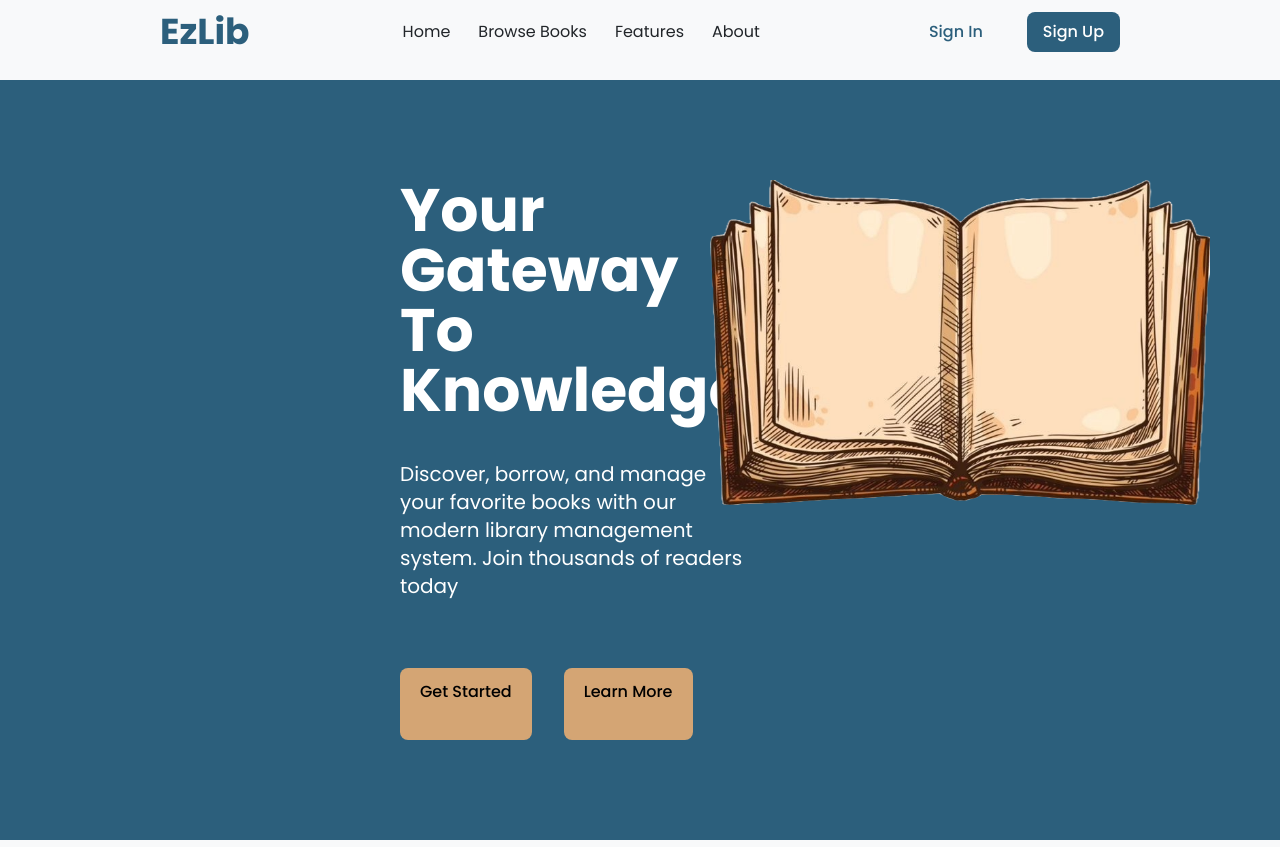
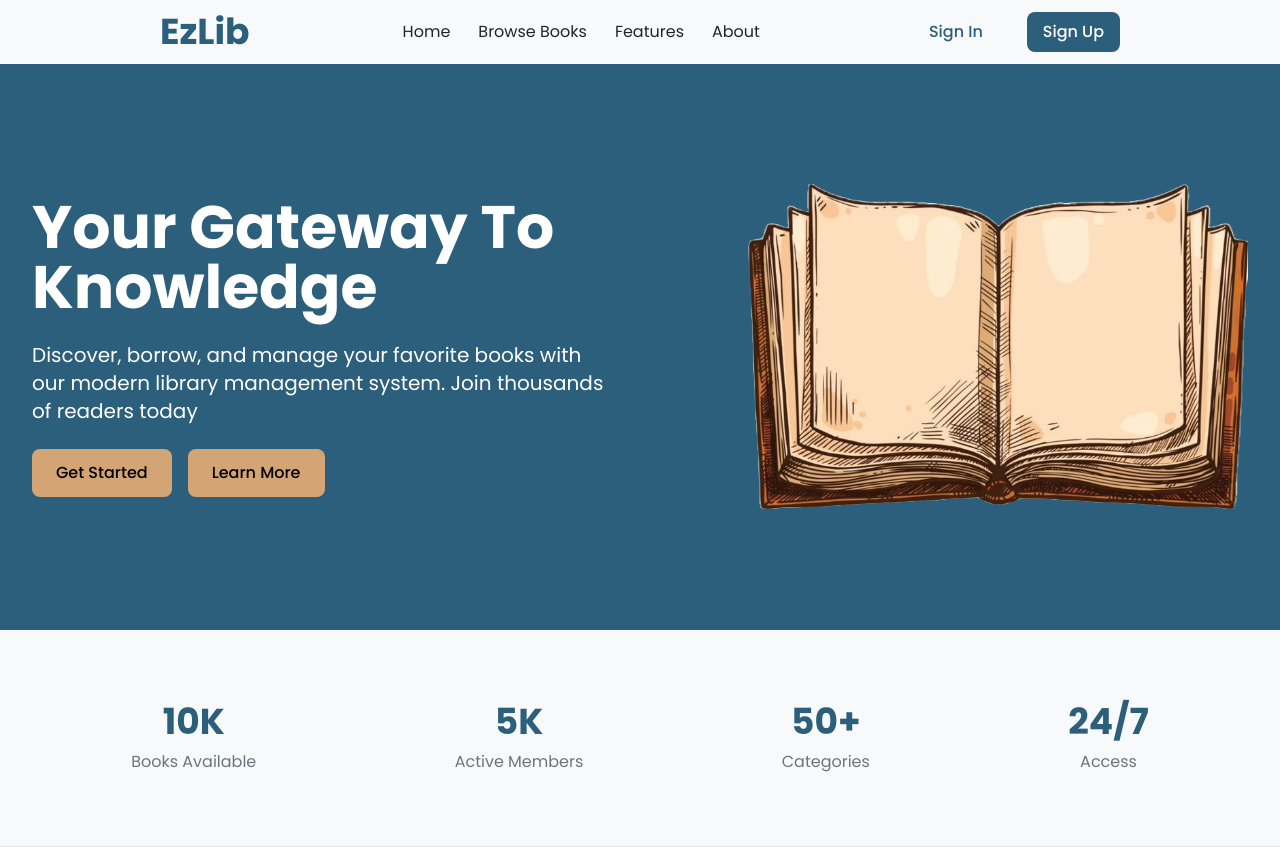
Before and after one commit to hiendat04/ez-lib, a Next.js app: page / in a window 1280 px wide. Built offline with nearby package versions, Linux system fonts and the light colour scheme.

Commit message:
refactor components and finish Stat Section

```diff
--- a/app/page.tsx
+++ b/app/page.tsx
@@ -1,10 +1,12 @@
-import Hero from "@/components/Hero";
-import PublicHeader from "@/components/PublicHeader";
+import HeroSection from "@/components/landing/HeroSection";
+import PublicHeader from "@/components/landing/PublicHeader";
+import StatSection from "@/components/landing/StatSection";
 export default function Home() {
   return (
     <>
       <PublicHeader />
-      <Hero />
+      <HeroSection />
+      <StatSection/>
     </>
   );
 }
--- a/components/Hero.tsx
+++ /dev/null
@@ -1,36 +0,0 @@
-import Image from "next/image";
-
-const Hero = () => {
-  return (
-    <section className="bg-primary mt-4 py-25 text-white">
-      <div className="grid grid-cols-2">
-        <div className="space-y-6">
-          <div className="ml-100 flex h-full flex-col flex-wrap justify-center gap-10">
-            <p className="text-6xl font-bold">Your Gateway To Knowledge</p>
-            <p className="text-xl">
-              Discover, borrow, and manage your favorite books with our modern
-              library management system. Join thousands of readers today
-            </p>
-            <div className="flex gap-8 justify-self-end">
-              <p className="bg-accent hover:bg-accent/80 cursor-pointer rounded-lg px-5 py-3 font-medium text-black">
-                Get Started
-              </p>
-              <p className="bg-accent hover:bg-accent/80 cursor-pointer rounded-lg px-5 py-3 font-medium text-black">
-                Learn More
-              </p>
-            </div>
-          </div>
-        </div>
-        <div className="justify-self-center">
-          <Image
-            alt="EzLib"
-            src="/landing/book-hero.png"
-            width={500}
-            height={500}
-          />
-        </div>
-      </div>
-    </section>
-  );
-};
-export default Hero;
--- /dev/null
+++ b/components/landing/HeroSection.tsx
@@ -0,0 +1,43 @@
+import Image from "next/image";
+
+const HeroSection = () => {
+  return (
+    <section className="bg-primary py-30 text-white">
+      <div className="container mx-auto px-8">
+        <div className="grid grid-cols-1 items-center gap-12 lg:grid-cols-2">
+          {/* Left Column */}
+          <div className="space-y-6">
+            <h1 className="text-5xl font-bold lg:text-6xl">
+              Your Gateway To Knowledge
+            </h1>
+            <p className="text-lg lg:text-xl">
+              Discover, borrow, and manage your favorite books with our modern
+              library management system. Join thousands of readers today
+            </p>
+            <div className="flex gap-4">
+              <button className="bg-accent hover:bg-accent/80 cursor-pointer rounded-lg px-6 py-3 font-medium text-black transition-colors">
+                Get Started
+              </button>
+              <button className="bg-accent hover:bg-accent/80 cursor-pointer rounded-lg px-6 py-3 font-medium text-black transition-colors">
+                Learn More
+              </button>
+            </div>
+          </div>
+
+          {/* Right Column */}
+          <div className="flex justify-center lg:justify-end">
+            <Image
+              alt="EzLib"
+              src="/landing/book-hero.png"
+              width={500}
+              height={500}
+              className="h-auto max-w-full"
+            />
+          </div>
+        </div>
+      </div>
+    </section>
+  );
+};
+
+export default HeroSection;
--- /dev/null
+++ b/components/landing/StatCard.tsx
@@ -0,0 +1,9 @@
+const StatCard = ({ number, text }: { number: string; text: string }) => {
+  return (
+    <div className="flex flex-col items-center px-8 text-center gap-2">
+      <p className="text-primary text-4xl font-bold">{number}</p>
+      <p className="text-[#6C757D]">{text}</p>
+    </div>
+  );
+};
+export default StatCard;
--- /dev/null
+++ b/components/landing/StatSection.tsx
@@ -0,0 +1,13 @@
+import StatCard from "./StatCard";
+
+const StatSection = () => {
+  return (
+    <section className="flex justify-around border-b border-gray-200 px-8 py-18 text-center">
+      <StatCard number="10K" text="Books Available" />
+      <StatCard number="5K" text="Active Members" />
+      <StatCard number="50+" text="Categories" />
+      <StatCard number="24/7" text="Access" />
+    </section>
+  );
+};
+export default StatSection;
```
Also changed, not shown: components/landing/PublicHeader.jsx (renamed from components/PublicHeader.jsx).
